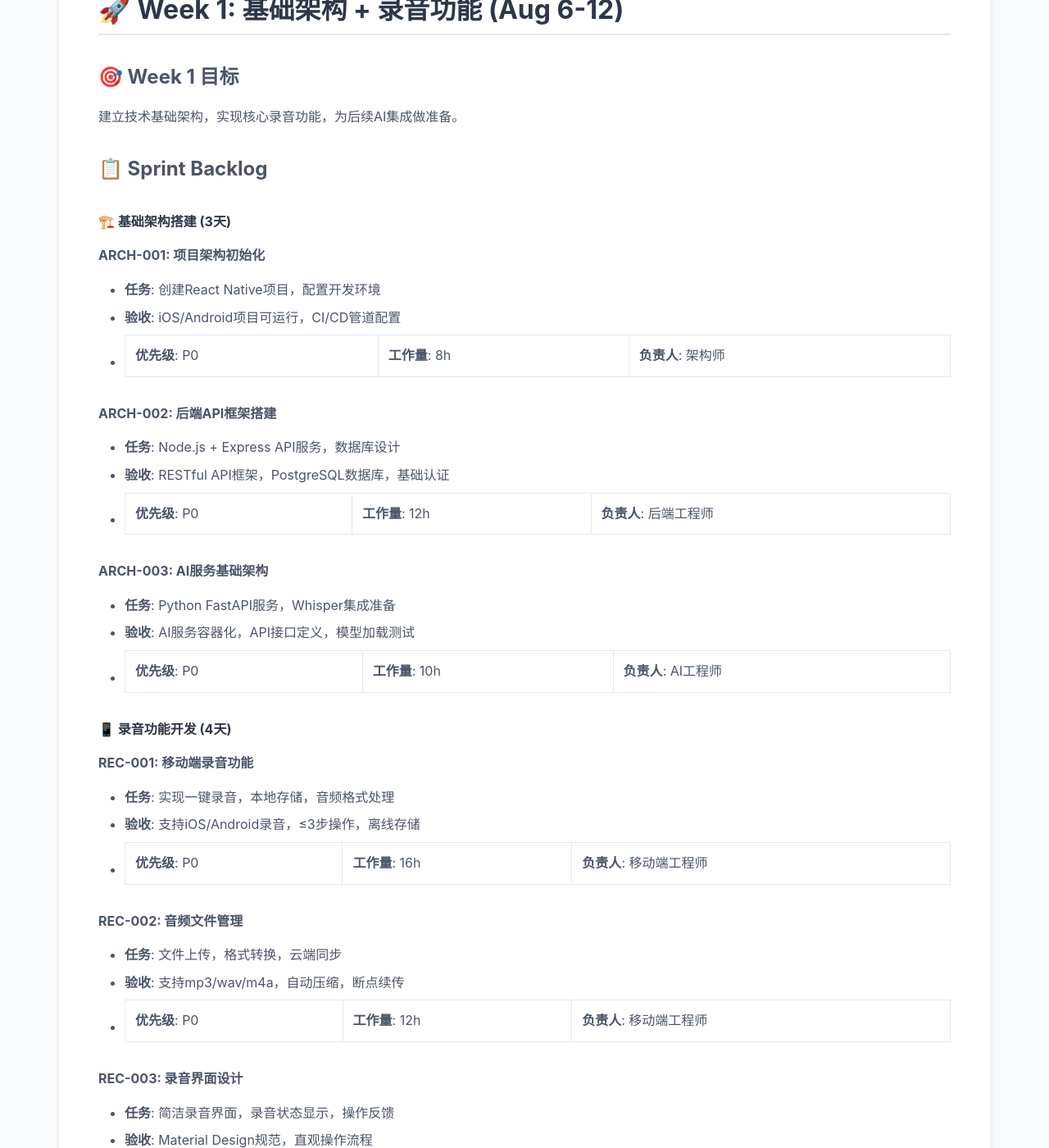
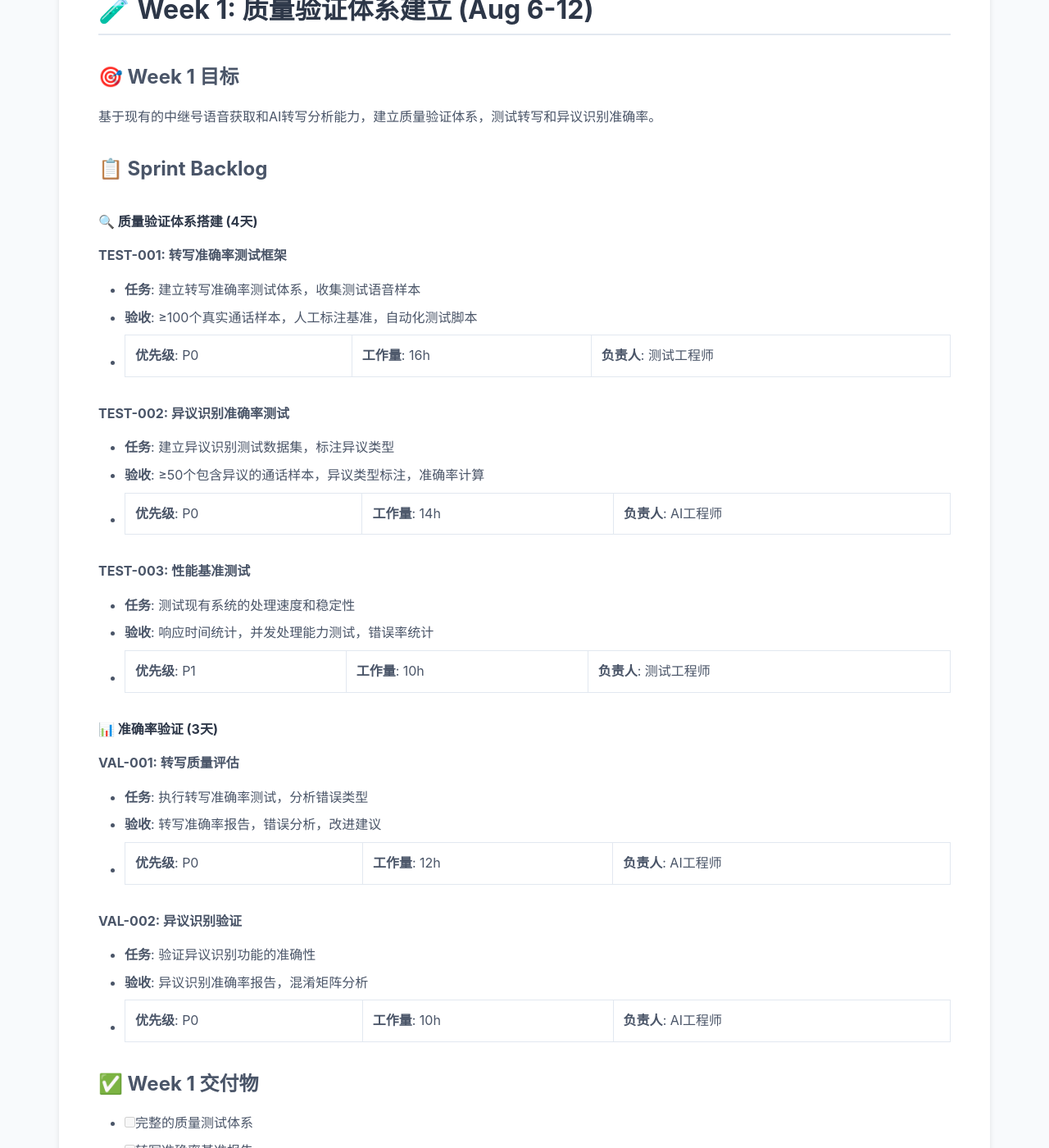
Before and after one commit to franksunye/CallWise-AI, a Jekyll site: the page built from docs/11-backlog.md, in a window 1280 px wide and 1400 px high, scrolled down 2468 px. Shown: the whole window at 82% size. Built offline with Jekyll 4.4.1, drawn with Linux system fonts in a browser that asks for light colours; some of the changed text lies outside the part shown.

Commit message:
Customize backlog based on existing capabilities
Major changes based on current project status:
- Week 1: Focus on quality validation (speech recognition & objection detection accuracy testing)
- Week 2: Call tags productization and UI optimization
- Week 3: Suggestion generation optimization with Excel knowledge base integration
- Week 4: Overall optimization and user validation

Key adjustments:
- Removed technical stack section (using existing tech stack)
- Removed risk management section (not needed)
- Removed post-MVP roadmap (not needed)
- Updated success metrics to focus on validation and productization
- Aligned with existing relay-based voice acquisition system
- Focused on improving existing AI transcription and analysis capabilities

````diff
--- a/docs/11-backlog.md
+++ b/docs/11-backlog.md
@@ -9,25 +9,25 @@ title: 产品Backlog - 激进4周MVP 1.0冲刺计划
 通过AI技术赋能个人销售专业人士，提供智能对话分析、个性化辅导反馈和趋势追踪，让每位销售都拥有专属的AI教练，持续提升销售沟通能力和成交率。
 
 ## ⚡ 激进MVP 1.0目标 (4周)
-**目标**：在4周内交付可用的MVP 1.0，包含完整的录音→分析→建议→跟进闭环
+**目标**：基于现有技术基础，在4周内完成产品化改进和质量验证，交付可用的MVP 1.0
 
 ### 🎯 MVP 1.0核心价值
-- ✅ **完整用户旅程**：录音→转写→分析→建议→跟进→统计
-- ✅ **AI驱动分析**：≥95%转写准确率，≥80%异议识别准确率
-- ✅ **即时反馈**：30秒内完成分析，生成≥3条可执行建议
-- ✅ **持续学习**：用户反馈驱动的模型优化机制
-- ✅ **移动优先**：iOS/Android原生体验，≤3步完成核心操作
+- ✅ **已完成基础**：中继号语音获取→转写→AI总结（模块级功能已存在）
+- 🔄 **质量验证**：验证转写准确率和异议识别准确率，建立测试体系
+- 🚀 **产品化改进**：通话标签产品化展示，优化用户体验
+- 📊 **建议优化**：基于Excel知识库的上下文建议生成优化
+- 📱 **用户界面**：完善分析结果展示和用户交互体验
 
 ### 📊 成功指标 (MVP 1.0)
 
 | 指标 | 目标值 | 验证方式 |
 |------|--------|----------|
-| 转写准确率 | ≥95% | 自动化测试 |
-| 异议识别准确率 | ≥80% | 人工标注验证 |
-| 分析响应时间 | ≤30秒 | 性能监控 |
-| 建议生成数量 | ≥3条/次 | 系统统计 |
-| 用户完成率 | ≥80% | 用户行为分析 |
-| 建议接受率 | ≥50% | 用户反馈统计 |
+| 转写准确率验证 | 建立测试基准 | 人工标注+自动化测试 |
+| 异议识别准确率验证 | 建立测试基准 | 人工标注+准确率计算 |
+| 通话标签产品化 | 完整标签体系 | 用户体验测试 |
+| 建议生成优化 | 基于知识库改进 | 建议质量评估 |
+| 用户界面完善 | 直观易用 | 用户满意度≥4.0 |
+| 系统稳定性 | 无重大bug | 功能测试通过 |
 
 ## 🎭 核心用户故事
 
@@ -48,261 +48,210 @@ title: 产品Backlog - 激进4周MVP 1.0冲刺计划
 
 ```mermaid
 gantt
-    title CallWise-AI MVP 1.0 - 4周冲刺计划
+    title CallWise-AI MVP 1.0 - 4周产品化冲刺计划
     dateFormat  YYYY-MM-DD
     section Week 1
-    基础架构搭建    :w1-arch, 2025-08-06, 3d
-    录音功能开发    :w1-record, after w1-arch, 4d
+    质量验证体系    :w1-test, 2025-08-06, 4d
+    准确率测试      :w1-accuracy, after w1-test, 3d
     section Week 2
-    AI转写集成      :w2-ai, 2025-08-13, 4d
-    对话分析引擎    :w2-analysis, after w2-ai, 3d
+    通话标签产品化  :w2-tags, 2025-08-13, 4d
+    用户界面优化    :w2-ui, after w2-tags, 3d
     section Week 3
-    建议生成系统    :w3-suggest, 2025-08-20, 4d
-    用户界面完善    :w3-ui, after w3-suggest, 3d
+    建议生成优化    :w3-suggest, 2025-08-20, 4d
+    知识库集成      :w3-knowledge, after w3-suggest, 3d
     section Week 4
-    集成测试        :w4-test, 2025-08-27, 3d
-    部署上线        :w4-deploy, after w4-test, 2d
+    整体优化        :w4-optimize, 2025-08-27, 3d
+    用户验证        :w4-validation, after w4-optimize, 2d
 ```
 
 ---
 
-## 🚀 Week 1: 基础架构 + 录音功能 (Aug 6-12)
+## 🧪 Week 1: 质量验证体系建立 (Aug 6-12)
 
 ### 🎯 Week 1 目标
-建立技术基础架构，实现核心录音功能，为后续AI集成做准备。
+基于现有的中继号语音获取和AI转写分析能力，建立质量验证体系，测试转写和异议识别准确率。
 
 ### 📋 Sprint Backlog
 
-#### 🏗️ 基础架构搭建 (3天)
-**ARCH-001: 项目架构初始化**
-- **任务**: 创建React Native项目，配置开发环境
-- **验收**: iOS/Android项目可运行，CI/CD管道配置
-- **优先级**: P0 | **工作量**: 8h | **负责人**: 架构师
+#### 🔍 质量验证体系搭建 (4天)
+**TEST-001: 转写准确率测试框架**
+- **任务**: 建立转写准确率测试体系，收集测试语音样本
+- **验收**: ≥100个真实通话样本，人工标注基准，自动化测试脚本
+- **优先级**: P0 | **工作量**: 16h | **负责人**: 测试工程师
 
-**ARCH-002: 后端API框架搭建**
-- **任务**: Node.js + Express API服务，数据库设计
-- **验收**: RESTful API框架，PostgreSQL数据库，基础认证
-- **优先级**: P0 | **工作量**: 12h | **负责人**: 后端工程师
+**TEST-002: 异议识别准确率测试**
+- **任务**: 建立异议识别测试数据集，标注异议类型
+- **验收**: ≥50个包含异议的通话样本，异议类型标注，准确率计算
+- **优先级**: P0 | **工作量**: 14h | **负责人**: AI工程师
 
-**ARCH-003: AI服务基础架构**
-- **任务**: Python FastAPI服务，Whisper集成准备
-- **验收**: AI服务容器化，API接口定义，模型加载测试
+**TEST-003: 性能基准测试**
+- **任务**: 测试现有系统的处理速度和稳定性
+- **验收**: 响应时间统计，并发处理能力测试，错误率统计
+- **优先级**: P1 | **工作量**: 10h | **负责人**: 测试工程师
+
+#### 📊 准确率验证 (3天)
+**VAL-001: 转写质量评估**
+- **任务**: 执行转写准确率测试，分析错误类型
+- **验收**: 转写准确率报告，错误分析，改进建议
+- **优先级**: P0 | **工作量**: 12h | **负责人**: AI工程师
+
+**VAL-002: 异议识别验证**
+- **任务**: 验证异议识别功能的准确性
+- **验收**: 异议识别准确率报告，混淆矩阵分析
 - **优先级**: P0 | **工作量**: 10h | **负责人**: AI工程师
 
-#### 📱 录音功能开发 (4天)
-**REC-001: 移动端录音功能**
-- **任务**: 实现一键录音，本地存储，音频格式处理
-- **验收**: 支持iOS/Android录音，≤3步操作，离线存储
-- **优先级**: P0 | **工作量**: 16h | **负责人**: 移动端工程师
-
-**REC-002: 音频文件管理**
-- **任务**: 文件上传，格式转换，云端同步
-- **验收**: 支持mp3/wav/m4a，自动压缩，断点续传
-- **优先级**: P0 | **工作量**: 12h | **负责人**: 移动端工程师
-
-**REC-003: 录音界面设计**
-- **任务**: 简洁录音界面，录音状态显示，操作反馈
-- **验收**: Material Design规范，直观操作流程
-- **优先级**: P1 | **工作量**: 8h | **负责人**: UI工程师
-
 ### ✅ Week 1 交付物
-- [ ] 可运行的移动端应用框架
-- [ ] 完整的后端API服务
-- [ ] AI服务基础架构
-- [ ] 功能完整的录音模块
-- [ ] 基础的文件管理系统
+- [ ] 完整的质量测试体系
+- [ ] 转写准确率基准报告
+- [ ] 异议识别准确率基准报告
+- [ ] 系统性能基准报告
+- [ ] 质量改进建议清单
 
 ---
 
-## 🧠 Week 2: AI转写 + 对话分析 (Aug 13-19)
+## 🏷️ Week 2: 通话标签产品化 + 界面优化 (Aug 13-19)
 
 ### 🎯 Week 2 目标
-集成AI转写能力，实现对话分析和异议识别，建立评分体系。
+将现有的通话标签功能产品化，优化用户界面和交互体验，提升分析结果的可视化展示。
 
 ### 📋 Sprint Backlog
 
-#### 🎤 AI转写集成 (4天)
-**AI-001: Whisper语音转写集成**
-- **任务**: OpenAI Whisper API集成，中文优化配置
-- **验收**: ≥95%中文转写准确率，支持方言，≤30秒响应
-- **优先级**: P0 | **工作量**: 20h | **负责人**: AI工程师
+#### 🏷️ 通话标签产品化 (4天)
+**TAG-001: 标签体系设计**
+- **任务**: 设计完整的通话标签分类体系，标签优先级排序
+- **验收**: 标签分类清单，标签展示规则，标签颜色编码
+- **优先级**: P0 | **工作量**: 12h | **负责人**: 产品经理
 
-**AI-002: 转写结果处理**
-- **任务**: 文本清洗，时间戳对齐，说话人分离
-- **验收**: 结构化转写结果，准确的时间轴标记
-- **优先级**: P0 | **工作量**: 12h | **负责人**: AI工程师
+**TAG-002: 标签可视化展示**
+- **任务**: 设计标签在界面中的展示方式，支持筛选和排序
+- **验收**: 直观的标签展示界面，支持标签筛选，标签统计
+- **优先级**: P0 | **工作量**: 16h | **负责人**: 前端工程师
 
-**AI-003: 转写质量监控**
-- **任务**: 转写质量评估，错误检测，置信度计算
-- **验收**: 自动质量评分，低质量音频预警
-- **优先级**: P1 | **工作量**: 8h | **负责人**: AI工程师
+**TAG-003: 标签数据结构优化**
+- **任务**: 优化标签数据存储和查询，提升标签生成效率
+- **验收**: 标签数据模型，快速查询接口，标签缓存机制
+- **优先级**: P1 | **工作量**: 10h | **负责人**: 后端工程师
 
-#### 🔍 对话分析引擎 (3天)
-**ANA-001: 异议识别模型**
-- **任务**: 基于BERT的异议类型识别，情感分析
-- **验收**: ≥80%异议识别准确率，支持价格/质量/时间异议
-- **优先级**: P0 | **工作量**: 16h | **负责人**: AI工程师
+#### 📱 用户界面优化 (3天)
+**UI-001: 分析结果页面重设计**
+- **任务**: 重新设计通话分析结果展示页面，突出关键信息
+- **验收**: 清晰的信息层次，重要标签突出显示，易于理解
+- **优先级**: P0 | **工作量**: 14h | **负责人**: UI设计师
 
-**ANA-002: 话术质量评分**
-- **任务**: 专业度评分，问询质量，成交信号识别
-- **验收**: 多维度评分体系，0-100分标准化输出
-- **优先级**: P0 | **工作量**: 14h | **负责人**: AI工程师
+**UI-002: 交互体验优化**
+- **任务**: 优化用户操作流程，减少操作步骤，提升易用性
+- **验收**: ≤3步完成主要操作，操作反馈及时，错误提示友好
+- **优先级**: P0 | **工作量**: 12h | **负责人**: 前端工程师
 
-**ANA-003: 关键时刻标记**
-- **任务**: 对话关键节点识别，决策时刻检测
-- **验收**: 自动标记异议点、成交信号、关键问题
-- **优先级**: P1 | **工作量**: 10h | **负责人**: AI工程师
+**UI-003: 移动端适配优化**
+- **任务**: 优化移动端显示效果，确保在不同屏幕尺寸下的体验
+- **验收**: 响应式设计，移动端操作流畅，字体大小适中
+- **优先级**: P1 | **工作量**: 8h | **负责人**: 前端工程师
 
 ### ✅ Week 2 交付物
-- [ ] 高精度语音转写服务
-- [ ] 异议识别和分类系统
-- [ ] 话术质量评分引擎
-- [ ] 对话关键时刻标记功能
-- [ ] 完整的分析结果数据结构
+- [ ] 完整的通话标签产品化方案
+- [ ] 优化的标签可视化展示
+- [ ] 重新设计的分析结果界面
+- [ ] 改进的用户交互体验
+- [ ] 移动端适配优化
 
 ---
 
-## 💡 Week 3: 建议生成 + 用户界面 (Aug 20-26)
+## 💡 Week 3: 建议生成优化 + 知识库集成 (Aug 20-26)
 
 ### 🎯 Week 3 目标
-实现智能建议生成，完善用户界面，建立用户反馈机制。
+优化基于Excel知识库的建议生成，改进上下文处理，提升建议质量和相关性。
 
 ### 📋 Sprint Backlog
 
-#### 🤖 建议生成系统 (4天)
-**SUG-001: 行业知识库构建**
-- **任务**: 家装维修行业知识库，RAG检索系统
-- **验收**: ≥1000条专业知识，向量化存储，语义检索
+#### 📚 知识库优化集成 (4天)
+**KB-001: Excel知识库结构化处理**
+- **任务**: 将Excel表格和文本知识库结构化，优化LLM上下文格式
+- **验收**: 结构化知识数据，上下文模板优化，知识检索逻辑
+- **优先级**: P0 | **工作量**: 14h | **负责人**: AI工程师
+
+**KB-002: 上下文相关性优化**
+- **任务**: 根据通话内容智能选择相关知识，减少无关信息干扰
+- **验收**: 知识匹配算法，相关性评分，上下文长度控制
 - **优先级**: P0 | **工作量**: 16h | **负责人**: AI工程师
 
-**SUG-002: 个性化建议生成**
-- **任务**: 基于GPT的建议生成，模板化输出
-- **验收**: ≥3条具体建议，个性化程度≥80%
-- **优先级**: P0 | **工作量**: 18h | **负责人**: AI工程师
+**KB-003: 知识库版本管理**
+- **任务**: 建立知识库更新机制，支持知识内容的增删改
+- **验收**: 知识库版本控制，更新接口，变更日志
+- **优先级**: P1 | **工作量**: 8h | **负责人**: 后端工程师
 
-**SUG-003: 跟进策略推荐**
-- **任务**: 智能跟进时机预测，话术模板推荐
-- **验收**: 时机预测准确率≥70%，≥20个话术模板
-- **优先级**: P1 | **工作量**: 12h | **负责人**: AI工程师
+#### 🤖 建议生成优化 (3天)
+**SUG-001: 建议生成质量提升**
+- **任务**: 优化建议生成prompt，提升建议的针对性和可执行性
+- **验收**: 建议质量评估，A/B测试对比，用户满意度提升
+- **优先级**: P0 | **工作量**: 12h | **负责人**: AI工程师
 
-#### 📱 用户界面完善 (3天)
-**UI-001: 分析结果展示界面**
-- **任务**: Scorecard展示，建议列表，交互设计
-- **验收**: 直观的评分展示，清晰的建议呈现
-- **优先级**: P0 | **工作量**: 14h | **负责人**: 前端工程师
+**SUG-002: 建议分类和优先级**
+- **任务**: 对生成的建议进行分类，设置优先级排序
+- **验收**: 建议分类体系，优先级算法，建议排序展示
+- **优先级**: P0 | **工作量**: 10h | **负责人**: 产品经理
 
-**UI-002: 用户反馈机制**
-- **任务**: 建议评价按钮，反馈收集，学习循环
-- **验收**: 一键反馈，反馈数据存储，模型更新触发
-- **优先级**: P0 | **工作量**: 10h | **负责人**: 前端工程师
-
-**UI-003: 跟进提醒功能**
-- **任务**: 智能提醒设置，模板选择，发送跟进
-- **验收**: 提醒准确性100%，模板使用率≥60%
+**SUG-003: 建议效果跟踪**
+- **任务**: 建立建议效果跟踪机制，收集用户反馈
+- **验收**: 反馈收集界面，效果统计，建议改进循环
 - **优先级**: P1 | **工作量**: 8h | **负责人**: 前端工程师
 
 ### ✅ Week 3 交付物
-- [ ] 完整的建议生成系统
-- [ ] 行业专业知识库
-- [ ] 用户友好的分析结果界面
-- [ ] 用户反馈和学习机制
-- [ ] 智能跟进提醒功能
+- [ ] 优化的知识库集成系统
+- [ ] 改进的建议生成质量
+- [ ] 建议分类和优先级体系
+- [ ] 建议效果跟踪机制
+- [ ] 知识库管理工具
 
 ---
 
-## 📊 Week 4: 集成测试 + 部署上线 (Aug 27 - Sep 2)
+## 🔧 Week 4: 整体优化 + 用户验证 (Aug 27 - Sep 2)
 
 ### 🎯 Week 4 目标
-完成系统集成，进行全面测试，部署MVP 1.0并准备用户验证。
+整体系统优化，进行用户验证测试，确保MVP 1.0达到发布标准。
 
 ### 📋 Sprint Backlog
 
-#### 🧪 集成测试 (3天)
-**TEST-001: 端到端功能测试**
-- **任务**: 完整用户流程测试，性能压力测试
-- **验收**: 所有核心功能正常，响应时间达标
-- **优先级**: P0 | **工作量**: 16h | **负责人**: 测试工程师
+#### 🔧 整体优化 (3天)
+**OPT-001: 系统性能优化**
+- **任务**: 优化系统响应速度，减少处理延迟，提升用户体验
+- **验收**: 分析响应时间≤30秒，界面加载≤3秒，无明显卡顿
+- **优先级**: P0 | **工作量**: 14h | **负责人**: 后端工程师
 
-**TEST-002: AI模型验证**
-- **任务**: 转写准确率测试，建议质量评估
-- **验收**: 达到设定的准确率指标，建议相关性验证
-- **优先级**: P0 | **工作量**: 12h | **负责人**: AI工程师
+**OPT-002: 错误处理和异常管理**
+- **任务**: 完善错误处理机制，友好的错误提示，异常恢复
+- **验收**: 全面的错误捕获，用户友好的错误信息，自动重试机制
+- **优先级**: P0 | **工作量**: 12h | **负责人**: 全栈工程师
 
-**TEST-003: 用户体验测试**
-- **任务**: 界面易用性测试，操作流程优化
-- **验收**: ≤3步完成核心操作，用户满意度≥4.0
-- **优先级**: P1 | **工作量**: 8h | **负责人**: 产品经理
+**OPT-003: 数据一致性检查**
+- **任务**: 检查数据完整性，修复数据不一致问题
+- **验收**: 数据验证脚本，数据修复工具，数据质量报告
+- **优先级**: P1 | **工作量**: 8h | **负责人**: 后端工程师
 
-#### 🚀 部署上线 (2天)
-**DEPLOY-001: 生产环境部署**
-- **任务**: 云服务配置，数据库迁移，监控设置
-- **验收**: 稳定的生产环境，完整的监控体系
-- **优先级**: P0 | **工作量**: 12h | **负责人**: DevOps工程师
+#### 👥 用户验证 (2天)
+**VAL-001: 内部用户测试**
+- **任务**: 邀请内部用户进行完整流程测试，收集反馈
+- **验收**: ≥5个内部用户完成测试，反馈收集和分析，问题修复
+- **优先级**: P0 | **工作量**: 10h | **负责人**: 产品经理
 
-**DEPLOY-002: 移动应用发布**
-- **任务**: App Store/Google Play发布准备
-- **验收**: 通过应用商店审核，可正常下载安装
-- **优先级**: P0 | **工作量**: 8h | **负责人**: 移动端工程师
+**VAL-002: 外部用户试用**
+- **任务**: 邀请目标用户（家装维修技师）试用系统
+- **验收**: ≥3个外部用户试用，用户满意度≥4.0，使用建议收集
+- **优先级**: P0 | **工作量**: 8h | **负责人**: 产品经理
 
-**DEPLOY-003: 用户文档和支持**
-- **任务**: 用户手册，FAQ，客服支持准备
-- **验收**: 完整的用户指南，响应式客服系统
-- **优先级**: P1 | **工作量**: 6h | **负责人**: 产品经理
+**VAL-003: 问题修复和优化**
+- **任务**: 根据用户反馈快速修复问题，优化用户体验
+- **验收**: 关键问题100%修复，用户建议评估和实施
+- **优先级**: P0 | **工作量**: 12h | **负责人**: 开发团队
 
 ### ✅ Week 4 交付物
-- [ ] 完全测试的MVP 1.0系统
-- [ ] 稳定的生产环境部署
-- [ ] 可下载的移动应用
-- [ ] 完整的用户支持体系
-- [ ] 数据监控和分析仪表板
+- [ ] 性能优化的MVP 1.0系统
+- [ ] 完善的错误处理机制
+- [ ] 用户验证测试报告
+- [ ] 问题修复和优化清单
+- [ ] MVP 1.0发布就绪确认
 
 ---
-
-## 🛠️ 技术栈确认
-
-### 前端技术栈
-- **移动端**: React Native (跨平台快速开发)
-- **状态管理**: Redux Toolkit (可预测状态管理)
-- **UI组件**: React Native Elements (快速UI开发)
-- **导航**: React Navigation (原生导航体验)
-
-### 后端技术栈
-- **API服务**: Node.js + Express (快速开发，丰富生态)
-- **数据库**: PostgreSQL (关系型数据，ACID特性)
-- **缓存**: Redis (高性能缓存和会话管理)
-- **文件存储**: AWS S3 (可靠的音频文件存储)
-
-### AI技术栈
-- **语音识别**: OpenAI Whisper API (≥95%中文准确率)
-- **自然语言处理**: spaCy + transformers (对话分析)
-- **建议生成**: GPT-3.5/4 API (智能建议生成)
-- **知识检索**: ChromaDB + Sentence-BERT (RAG架构)
-
-### DevOps技术栈
-- **容器化**: Docker + Kubernetes (微服务部署)
-- **CI/CD**: GitHub Actions (自动化部署)
-- **监控**: Prometheus + Grafana (系统监控)
-- **日志**: ELK Stack (日志分析)
-
----
-
-## 🎯 风险管理与应对策略
-
-### 🚨 高风险项目
-
-| 风险项目 | 风险等级 | 影响 | 应对策略 |
-|----------|----------|------|----------|
-| AI转写准确率不达标 | 高 | 核心功能失效 | 备选方案：阿里云/腾讯云语音API |
-| 开发进度延期 | 中 | 上线时间推迟 | 功能优先级调整，核心功能优先 |
-| 用户接受度低 | 中 | 产品失败 | 快速用户反馈，敏捷迭代优化 |
-| 技术债务积累 | 低 | 后期维护困难 | 代码审查，重构时间预留 |
-
-### 🛡️ 质量保证措施
-- **每日站会**: 跟踪进度，及时发现问题
-- **代码审查**: 确保代码质量和一致性
-- **自动化测试**: 单元测试覆盖率≥80%
-- **用户测试**: 每周用户反馈收集
-- **性能监控**: 实时系统性能跟踪
 
 ---
 
@@ -339,32 +288,17 @@ gantt
 
 ---
 
-## 🚀 MVP 1.0后续规划
-
-### Phase 2: 智能化增强 (4-8周)
-- 实时通话辅导功能
-- 高级数据分析和预测
-- 多行业知识库扩展
-- 团队协作功能
-
-### Phase 3: 商业化准备 (8-12周)
-- 付费订阅系统
-- 高级功能解锁
-- 企业版功能开发
-- 市场推广准备
-
----
-
 **文档版本**: v2.0 - 激进4周冲刺计划
 **创建日期**: 2025-08-06
 **最后更新**: 2025-08-06
 **下次评审**: 2025-08-13 (每周评审)
 
 ### 更新记录
-- v2.0 (2025-08-06): **激进4周MVP 1.0冲刺计划**
-  - 重新设计为4周激进冲刺计划
-  - 详细的每周任务分解和工作量估算
-  - 完整的技术栈确认和风险管理
-  - 明确的成功指标和验证方式
-  - 后续发展规划和商业化路径
+- v2.1 (2025-08-06): **基于现有能力的4周产品化冲刺计划**
+  - 基于已完成的中继号语音获取和AI分析能力
+  - 重点关注质量验证、产品化改进和用户体验优化
+  - 移除不适用的技术栈和风险管理部分
+  - 针对通话标签产品化和建议生成优化
+  - 强调用户验证和系统优化
+- v2.0 (2025-08-06): 激进4周MVP 1.0冲刺计划
 - v1.0 (2025-08-06): 初始版本，基础Sprint规划
````
